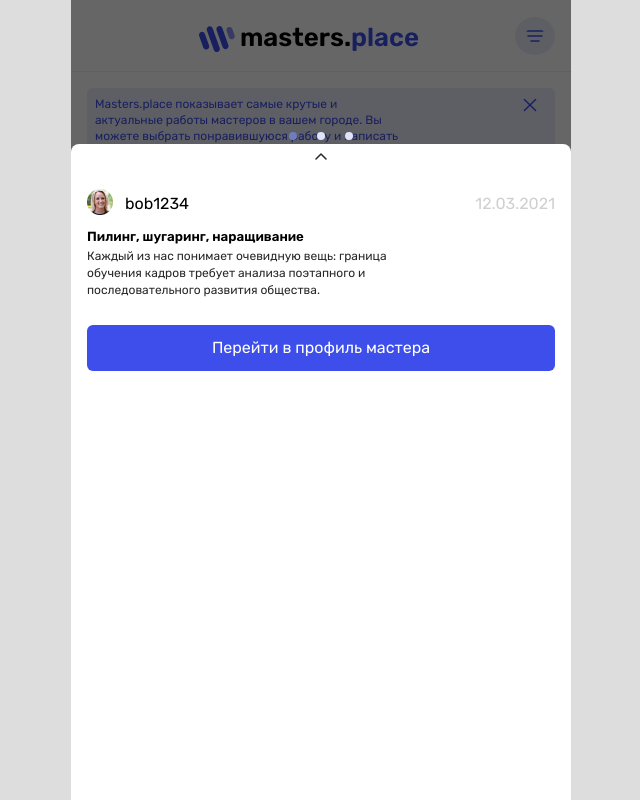
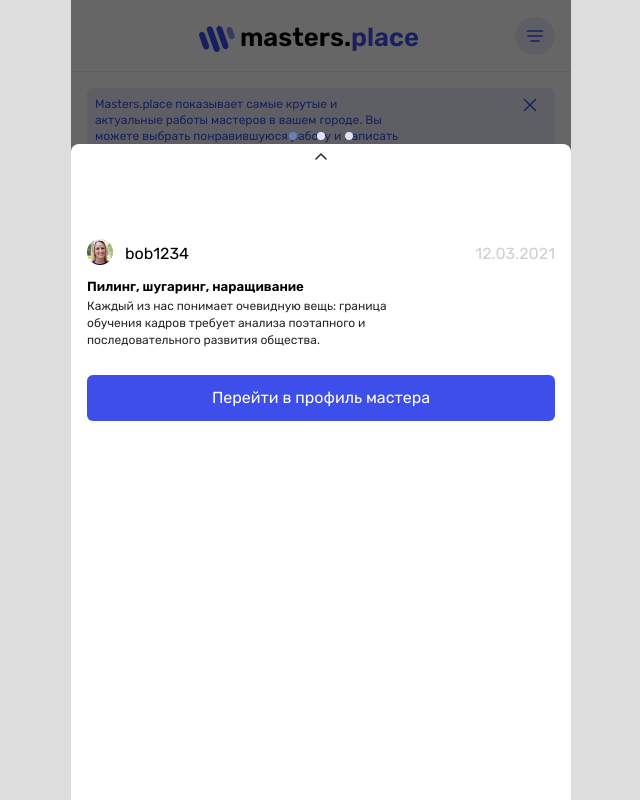
Before and after one commit to superHotBob/master_client, a Next.js app: page / in a window 1280 px wide. Both pictures are taken after a click on the element 521 px from the left and 438 px from the top of the page. Shown: the whole page, without its empty margins (319-959 px from the left). Built offline with nearby package versions, Linux system fonts and the light colour scheme.

Commit message:
new_margin

```diff
--- a/src/pages/index.js
+++ b/src/pages/index.js
@@ -84,7 +84,7 @@ export default function Home() {
 
              disableButtonsControls
              >
-            <img alt={image.image} src={'image/' + image.image + '.jpg'} id={image.image}  width="100%" height="auto"/>
+            <img alt={image.image} src={'image/' + image.image + '.jpg'}   width="100%" height="auto"/>
             <img alt={image.image} src={'image/lenta1.jpg'} id={image.image}  width="100%" height="auto"/>
             <img alt={image.image} src={'image/lenta3.jpg'} id={image.image}  width="100%" height="auto"/>
             </AliceCarousel>
--- a/src/styles/Home.module.css
+++ b/src/styles/Home.module.css
@@ -115,7 +115,7 @@
 
 
 .master {
-  margin: -35px 16px 10px;
+  margin: 20px 16px 10px;
 }
 .master span:last-of-type {
   float: right;
```
